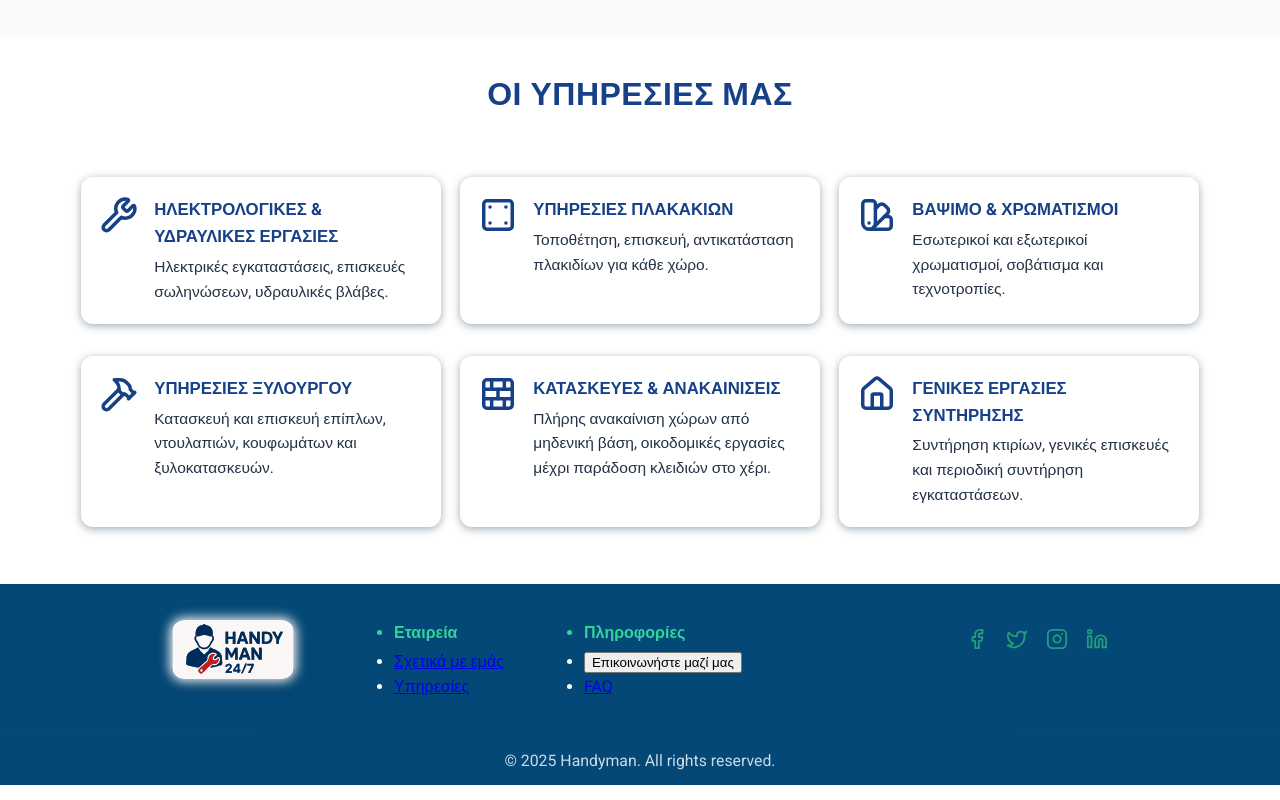
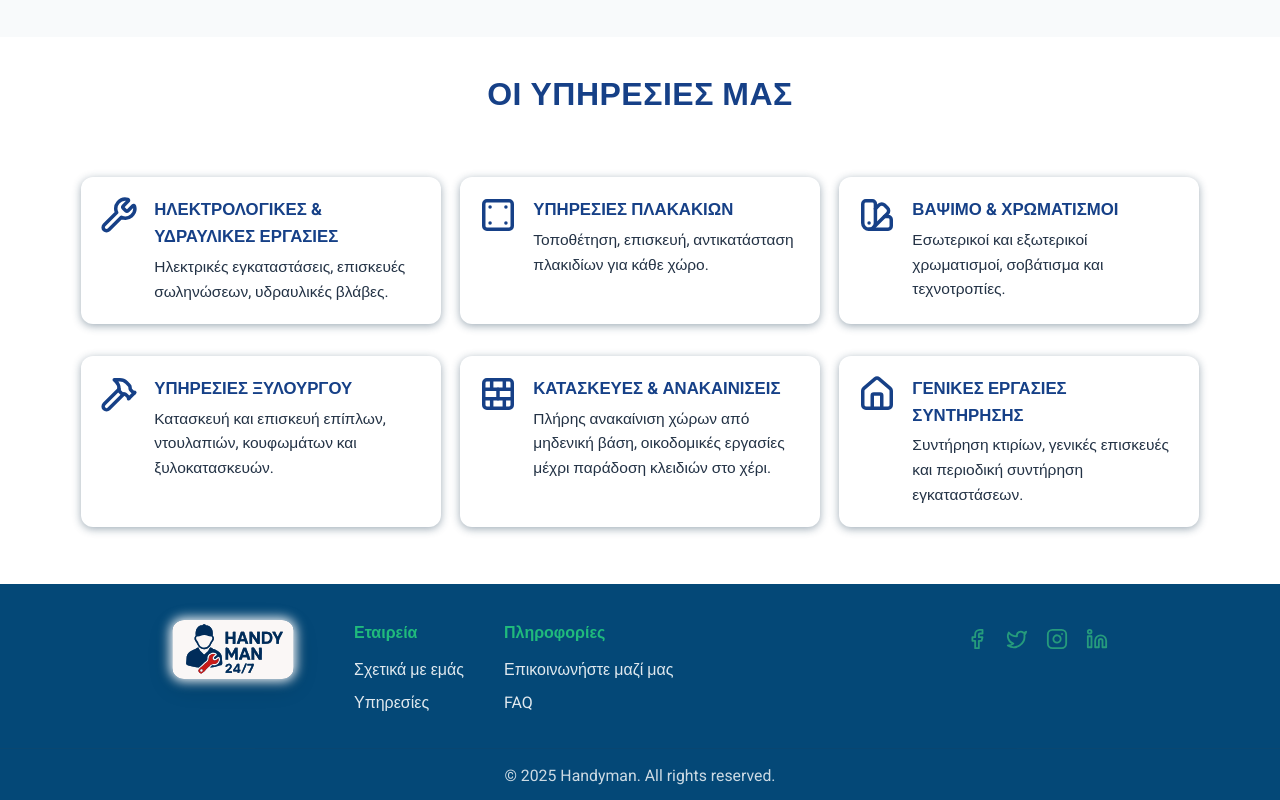
Before and after one commit to Nissmoline/handyman, a Vue app: page / in a window 1280 px wide. Shown: the part 1336-2136 px from the top of the page. Built offline with nearby package versions, Linux system fonts and the light colour scheme.

Commit message:
footer menu fixed

```diff
--- a/public/components/AppFooter.vue
+++ b/public/components/AppFooter.vue
@@ -12,15 +12,15 @@ const linkGroups = [
   {
     title: 'Εταιρεία',
     links: [
-      { label: 'Σχετικά με εμάς', to: { path: '/', hash: '#about' } },
-      { label: 'Υπηρεσίες',        to: { path: '/', hash: '#services' } },
+      { label: 'Σχετικά με εμάς', hash: '#about' },
+      { label: 'Υπηρεσίες', hash: '#services' },
     ],
   },
   {
     title: 'Πληροφορίες',
     links: [
       { label: 'Επικοινωνήστε μαζί μας', action: 'appointment' },
-      { label: 'FAQ',                   to: { path: '/', hash: '#faq' } },
+      { label: 'FAQ', hash: '#faq' },
     ],
   },
 ]
@@ -73,31 +73,28 @@ function goToHash(id: string) {
         />
       </router-link>
     </div>
-    <nav class="footer__nav">
-    <ul v-for="group in linkGroups" :key="group.title">
-      <li class="footer__nav-title">{{ group.title }}</li>
-
-      <li v-for="link in group.links" :key="link.label">
-        <router-link
-          v-if="link.to"
-          :to="link.to"
-          class="footer__link"
-        >
-          {{ link.label }}
-        </router-link>
-
-        <button
-          v-else-if="link.action==='appointment'"
-          type="button"
-          class="footer__link"
-          @click="openAppointmentPopup"
-        >
-          {{ link.label }}
-        </button>
-      </li>
-    </ul>
-  </nav>
-
+    <nav class="footer__nav" aria-label="Footer navigation">
+      <ul v-for="(group, idx) in linkGroups" :key="idx" class="footer__nav-group">
+        <li class="footer__nav-title">{{ group.title }}</li>
+        <li v-for="(link, li) in group.links" :key="li">
+          <a
+            v-if="link.hash"
+            href="javascript:void(0)"
+            @click.prevent="goToHash(link.hash.slice(1))"
+          >{{ link.label }}</a>
+          <a
+            v-else-if="link.action === 'appointment'"
+            href="javascript:void(0)"
+            @click.prevent="openAppointmentPopup"
+          >{{ link.label }}</a>
+          <a
+            v-else
+            href="#"
+          >{{ link.label }}</a>
+        </li>
+      </ul>
+    </nav>
+    <!-- соцсети как раньше -->
     <div class="footer__social">
       <a
         v-for="(soc, i) in socialLinks"
@@ -178,7 +175,7 @@ function goToHash(id: string) {
 .footer__nav-title {
   font-weight: 600;
   margin-bottom: 3px;
-  color: #34d399;
+  color: var(--color-accent, #20ba7c);
   font-size: 1em;
 }
 .footer__nav-group a {
```
